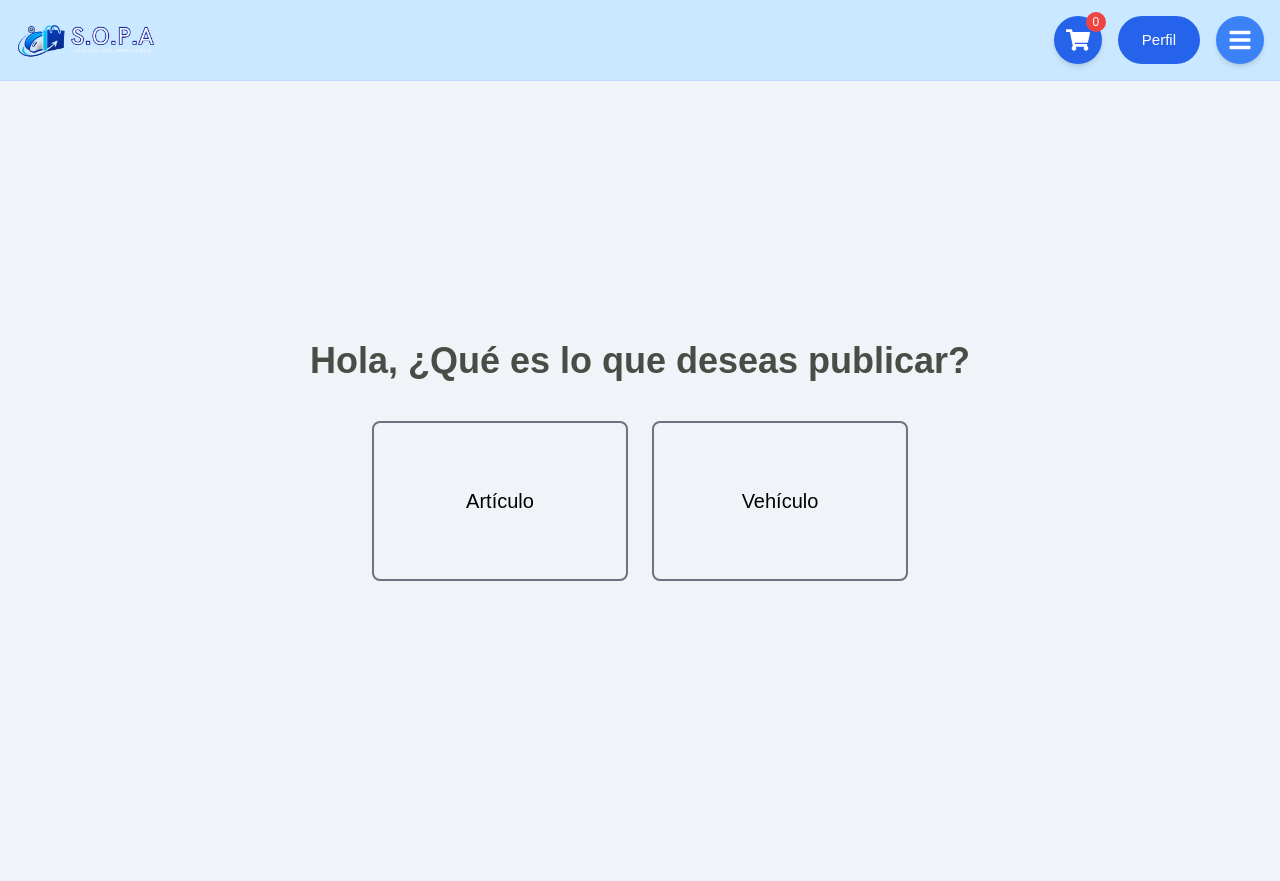
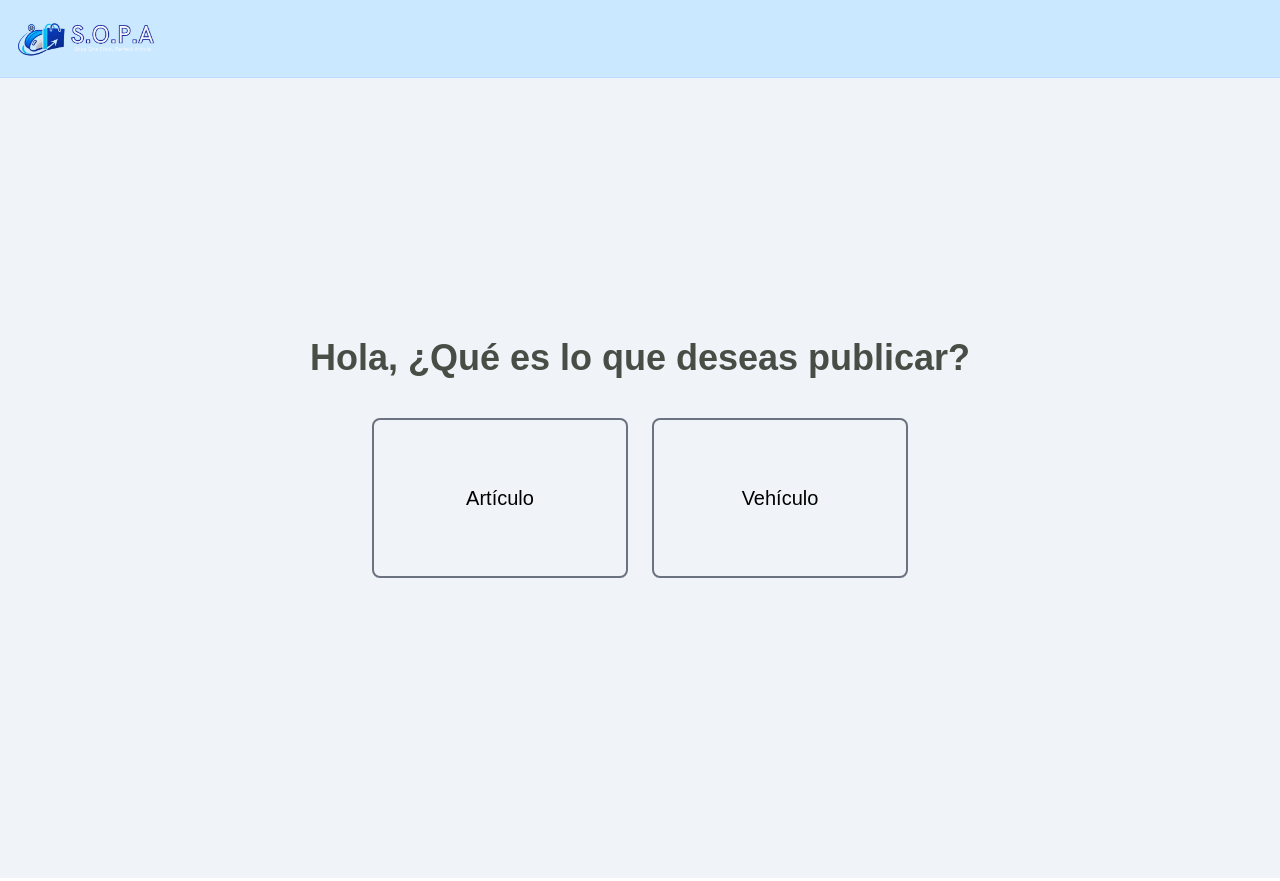
Before and after one commit to Alberto-DOBLEH/S.O.P.A, a React (Create React App) app: page /venta in a window 1280 px wide. Built offline with nearby package versions, Linux system fonts and the light colour scheme.

Commit message:
ventasfinal

```diff
--- a/src/components/Layout/Header.jsx
+++ b/src/components/Layout/Header.jsx
@@ -16,26 +16,6 @@ const Header = ({ onLoginClick }) => {
 
         {/* Botones */}
         <div className="flex gap-4">
-          <button
-            className="bg-blue-600 p-3 rounded-full text-white shadow-md hover:bg-blue-700 relative"
-            onClick={() => navigate("/carrito")}
-          >
-            <FaShoppingCart className="w-6 h-6" />
-            <span className="absolute -top-1 -right-1 bg-red-500 text-white text-xs rounded-full w-5 h-5 flex items-center justify-center">
-              0
-            </span>
-          </button>
-
-          <button
-            onClick={onLoginClick}
-            className="bg-blue-600 text-white px-6 py-2 rounded-full font-medium hover:bg-blue-700"
-          >
-            Perfil
-          </button>
-
-          <button className="bg-blue-500 p-3 rounded-full text-white shadow-md hover:bg-blue-600">
-            <FaBars className="w-6 h-6" />
-          </button>
         </div>
       </div>
     </header>
```
